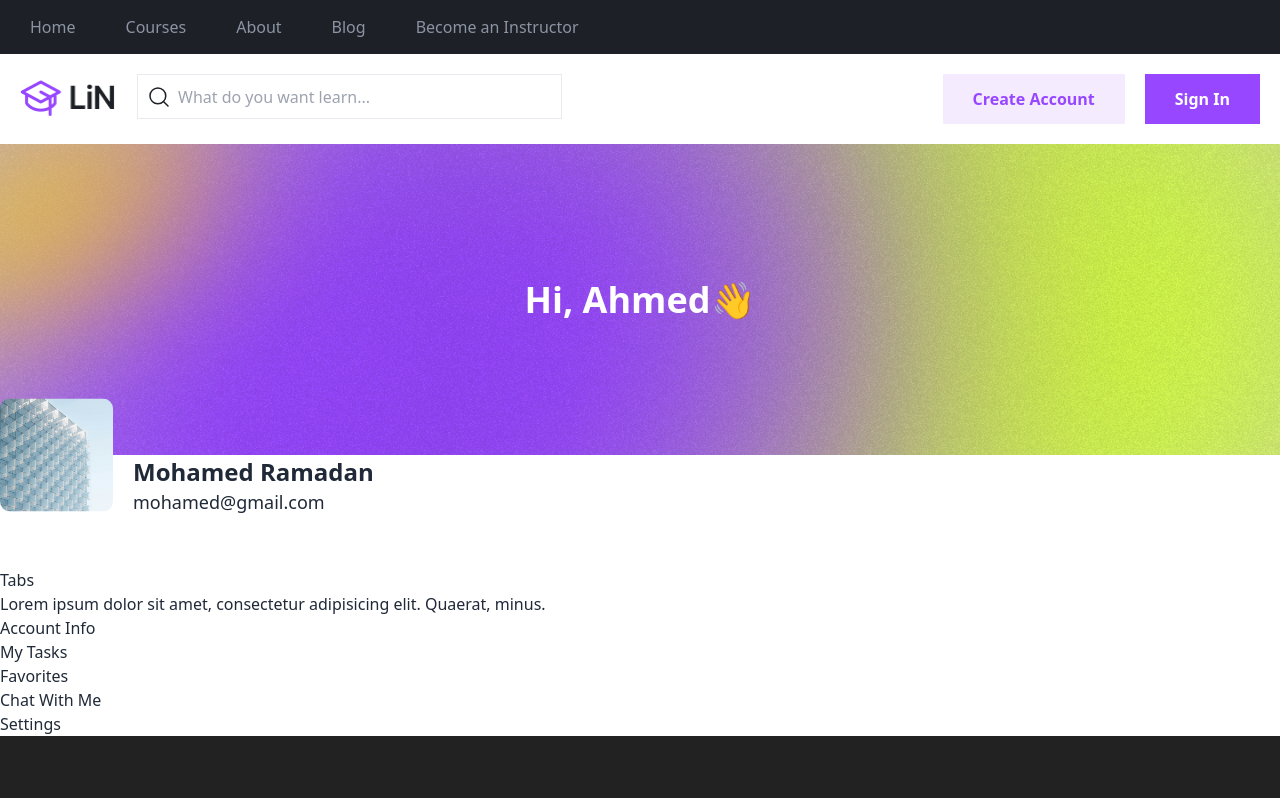
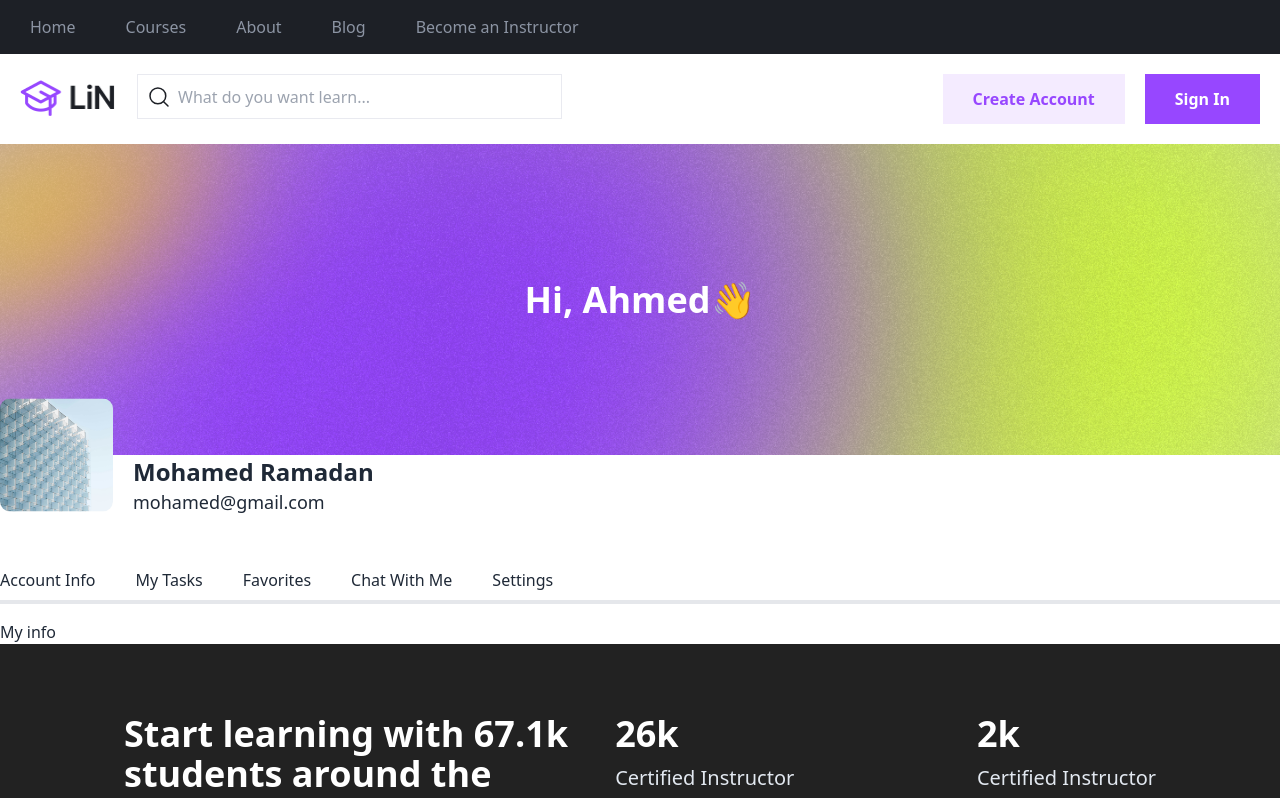
Before and after one commit to Mohamed-Ramadan1/Lin, a React (Vite) app: page /profile in a window 1280 px wide. Shown: the top 798 px of the page. Built offline with nearby package versions, Linux system fonts and the light colour scheme.

Commit message:
create the main navigation bar and the main content of the profile navbar and add the route of it.

```diff
--- a/src/components/profileConponents/ProfileInfo.jsx
+++ b/src/components/profileConponents/ProfileInfo.jsx
@@ -26,15 +26,6 @@ const ProfileInfo = ({ name }) => {
               <p className="text-lg">mohamed@gmail.com</p>
             </div>
           </div>
-
-          <div className="tabs">Tabs</div>
-
-          <div className="diynamic-Content">
-            <p>
-              Lorem ipsum dolor sit amet, consectetur adipisicing elit. Quaerat,
-              minus.
-            </p>
-          </div>
         </div>
       </div>
     </div>
--- a/src/components/profileConponents/ProfileNavigationBar.jsx
+++ b/src/components/profileConponents/ProfileNavigationBar.jsx
@@ -2,32 +2,34 @@ import { NavLink } from "react-router-dom";
 
 const navigationLinks = [
   {
-    path: "/accountInfo",
+    path: "/profile",
     name: "Account Info",
   },
   {
-    path: "/mayTasks",
+    path: "/profile/mytasks",
     name: "My Tasks",
   },
   {
-    path: "/favorites",
+    path: "/profile/favorites",
     name: "Favorites",
   },
   {
-    path: "/chat",
+    path: "/profile/chat",
     name: "Chat With Me",
   },
   {
-    path: "/settings",
+    path: "/profile/settings",
     name: "Settings",
   },
 ];
+
 const ProfileNavigationBar = () => {
   return (
-    <ul>
+    <ul className="container w-full max-w-[1400px] m-auto flex gap-10 flex-row justify-start items-start border-b-4 mb-4">
       {navigationLinks.map((link) => (
-        <li key={link.path}>
-          <NavLink href={link.path}>{link.name}</NavLink>
+        <li key={link.path} className="pb-2 ">
+          {console.log(link.path)}
+          <NavLink to={`${link.path}`}>{link.name}</NavLink>
         </li>
       ))}
     </ul>
--- a/src/pages/Profile.jsx
+++ b/src/pages/Profile.jsx
@@ -14,9 +14,8 @@ const Profile = () => {
 
       <ProfileNavigationBar />
 
-      <div className="max-w-[1400px] m-auto flex flex-col justify-between items-center max-md:flex-col">
-        <Outlet />
-      </div>
+      <Outlet />
+
       <Footer />
     </div>
   );
```
Also changed, not shown: src/App.jsx (+17 -1 lines).
